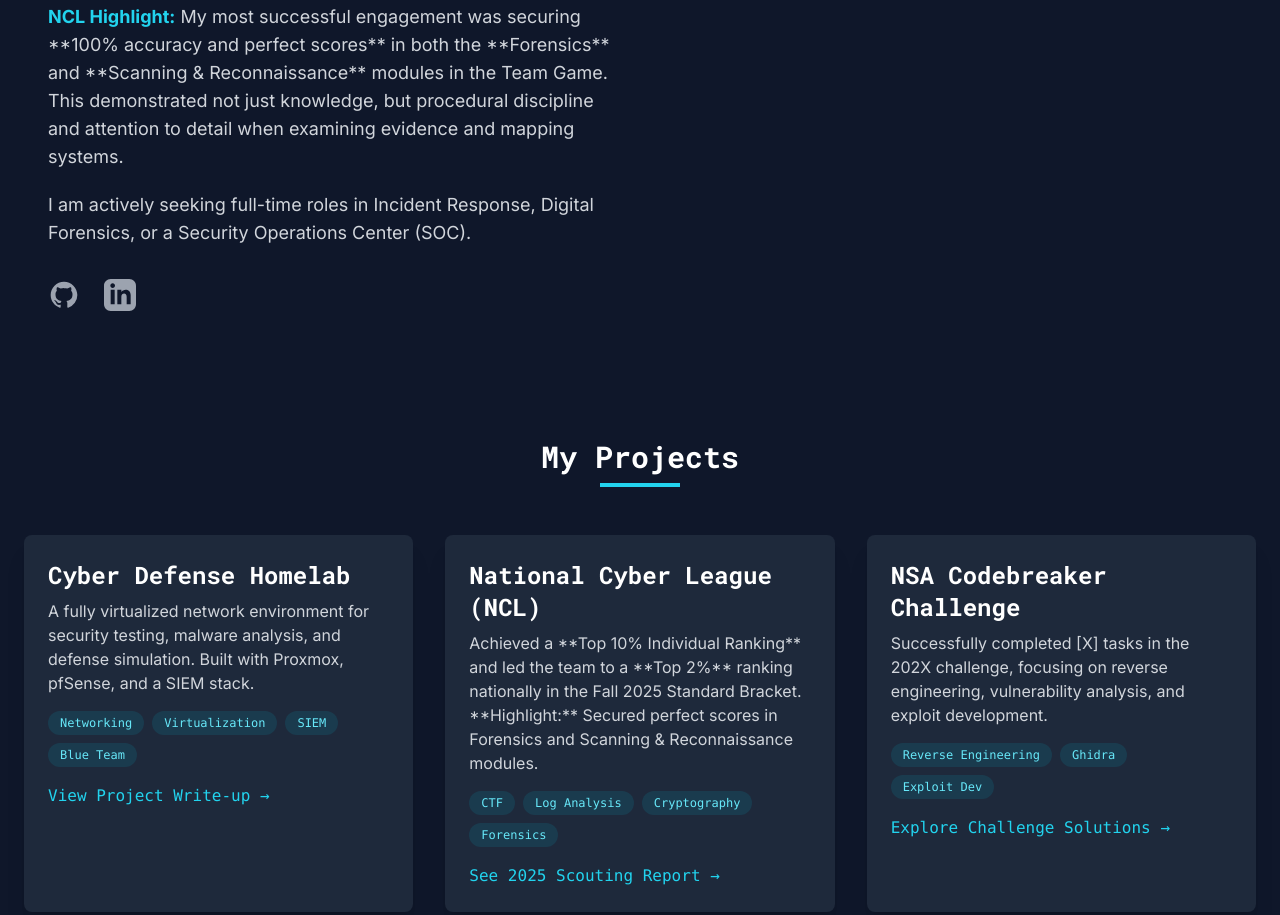
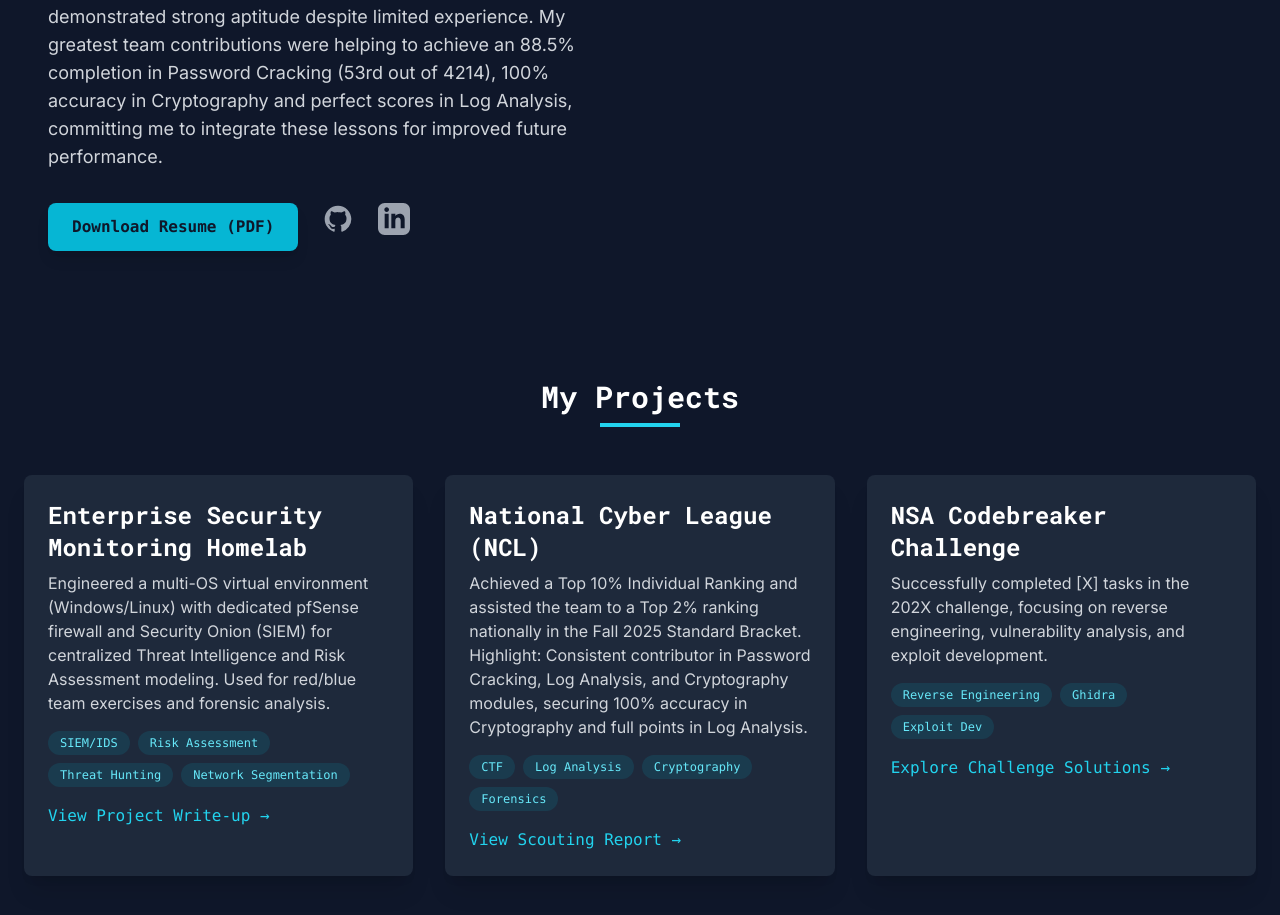
Before and after one commit to smith-bradley/cyber-portfolio, a plain HTML site: page index.html in a window 1280 px wide. Shown: the part 1081-1996 px from the top of the page. Drawn offline with nearby package versions, Linux system fonts and the light colour scheme.

Commit message:
Update index.html with resume link and project details
Added a link to download the resume in the header and updated project descriptions for clarity.

```diff
--- a/index.html
+++ b/index.html
@@ -31,6 +31,7 @@
                 <a href="#about" class="hover:text-cyan-400 transition-colors">About</a>
                 <a href="#projects" class="hover:text-cyan-400 transition-colors">Projects</a>
                 <a href="#contact" class="hover:text-cyan-400 transition-colors">Contact</a>
+                <a href="bradley_smith_resume.pdf" target="_blank" rel="noopener noreferrer" class="bg-cyan-500 text-slate-900 font-bold py-2 px-4 rounded hover:bg-cyan-400 transition-colors">View Resume</a>
             </div>
         </nav>
     </header>
@@ -54,17 +55,21 @@
                         </p>
                         <h4 class="text-lg font-bold text-cyan-400 mt-4">CTF & NCL Reflection</h4>
                         <p>
-                            I thrive on the hands-on challenges I find in my homelab and CTF competitions. The National Cyber League (NCL) competition was pivotal, forcing me to apply academic knowledge under pressure. I achieved a Top 10% placement in the Individual Competition (772nd out of 7869 competitors) (My team achieved a **Top 2% ranking (74th out of 4,214 teams)**, validating my foundational skills in analysis and collaboration.
+                            I thrive on the hands-on challenges I find in my homelab and CTF competitions. The National Cyber League (NCL) competition was a pivotal engagement, where my team achieved a Top 2% ranking (74th out of 4,214 teams), validating my foundational skills in analysis and collaboration under pressure.
                         </p>
                         <p>
-                            <strong class="text-cyan-400">NCL Highlight:</strong> My most successful engagement was securing **100% accuracy and perfect scores** in both the **Forensics** and **Scanning & Reconnaissance** modules in the Team Game. This demonstrated not just knowledge, but procedural discipline and attention to detail when examining evidence and mapping systems.
+                            <strong class="text-cyan-400">NCL Highlight:</strong> The Fall 2025 competition marked my initial major CTF. Achieving an unexpected Top 10% Individual ranking demonstrated strong aptitude despite limited experience. My greatest team contributions were helping to achieve an 88.5% completion in Password Cracking (53rd out of 4214), 100% accuracy in Cryptography and perfect scores in Log Analysis, committing me to integrate these lessons for improved future performance.
                         </p>
-                        <p>
-                            I am actively seeking full-time roles in Incident Response, Digital Forensics, or a Security Operations Center (SOC).
-                        </p>
+
                     </div>
 
-                    <div class="mt-8 flex justify-center md:justify-start space-x-6">
+                    <div class="mt-8 flex flex-col sm:flex-row justify-center md:justify-start sm:space-x-6 space-y-4 sm:space-y-0">
+
+                        <a href="bradley_smith_resume.pdf" download="bradley_smith_resume.pdf" class="bg-cyan-500 text-slate-900 font-bold font-mono py-3 px-6 rounded-lg shadow-lg hover:bg-cyan-400 transition-all duration-300 transform hover:-translate-y-0.5 w-full sm:w-auto text-center">
+                            Download Resume (PDF)
+                        </a>
+
+                        <div class="flex justify-center md:justify-start space-x-6">
                             <a href="https://github.com/smith-bradley" target="_blank" rel="noopener noreferrer" class="text-gray-400 hover:text-cyan-400 transition-colors" title="GitHub">
                                 <span class="sr-only">GitHub</span>
                                 <svg class="w-8 h-8" fill="currentColor" viewBox="0 0 24 24" aria-hidden="true">
@@ -77,6 +82,7 @@
                                     <path fill-rule="evenodd" d="M19 0h-14c-2.761 0-5 2.239-5 5v14c0 2.761 2.239 5 5 5h14c2.762 0 5-2.239 5-5v-14c0-2.761-2.238-5-5-5zm-11 19h-3v-11h3v11zm-1.5-12.268c-.966 0-1.75-.79-1.75-1.764s.784-1.764 1.75-1.764 1.75.79 1.75 1.764-.783 1.764-1.75 1.764zm13.5 12.268h-3v-5.604c0-3.368-4-3.113-4 0v5.604h-3v-11h3v1.765c1.396-2.586 7-2.777 7 2.476v6.759z" clip-rule="evenodd" />
                                 </svg>
                             </a>
+                        </div>
                     </div>
                 </div>
 
@@ -94,17 +100,17 @@
 
                 <div class="bg-slate-800 rounded-lg shadow-xl overflow-hidden project-card transition-all duration-300 transform hover:-translate-y-1">
                     <div class="p-6">
-                        <h3 class="text-2xl font-bold text-white mb-2">Cyber Defense Homelab</h3>
+                        <h3 class="text-2xl font-bold text-white mb-2">Enterprise Security Monitoring Homelab</h3>
                         <p class="mb-4">
-                            A fully virtualized network environment for security testing, malware analysis, and defense simulation. Built with Proxmox, pfSense, and a SIEM stack.
+                            Engineered a multi-OS virtual environment (Windows/Linux) with dedicated pfSense firewall and Security Onion (SIEM) for centralized Threat Intelligence and Risk Assessment modeling. Used for red/blue team exercises and forensic analysis.
                         </p>
                         <div class="flex flex-wrap gap-2 mb-4">
-                            <span class="bg-cyan-900/50 text-cyan-300 text-xs font-mono px-3 py-1 rounded-full">Networking</span>
-                            <span class="bg-cyan-900/50 text-cyan-300 text-xs font-mono px-3 py-1 rounded-full">Virtualization</span>
-                            <span class="bg-cyan-900/50 text-cyan-300 text-xs font-mono px-3 py-1 rounded-full">SIEM</span>
-                            <span class="bg-cyan-900/50 text-cyan-300 text-xs font-mono px-3 py-1 rounded-full">Blue Team</span>
+                            <span class="bg-cyan-900/50 text-cyan-300 text-xs font-mono px-3 py-1 rounded-full">SIEM/IDS</span>
+                            <span class="bg-cyan-900/50 text-cyan-300 text-xs font-mono px-3 py-1 rounded-full">Risk Assessment</span>
+                            <span class="bg-cyan-900/50 text-cyan-300 text-xs font-mono px-3 py-1 rounded-full">Threat Hunting</span>
+                            <span class="bg-cyan-900/50 text-cyan-300 text-xs font-mono px-3 py-1 rounded-full">Network Segmentation</span>
                         </div>
-                        <a href="#" class="font-mono text-cyan-400 hover:underline">View Project Write-up &rarr;</a>
+                        <a href="assets/writeups/homelab_writeup.pdf" target="_blank" rel="noopener noreferrer" class="font-mono text-cyan-400 hover:underline">View Project Write-up &rarr;</a>
                     </div>
                 </div>
 
@@ -112,7 +118,7 @@
                     <div class="p-6">
                         <h3 class="text-2xl font-bold text-white mb-2">National Cyber League (NCL)</h3>
                         <p class="mb-4">
-                            Achieved a **Top 10% Individual Ranking** and led the team to a **Top 2%** ranking nationally in the Fall 2025 Standard Bracket. **Highlight:** Secured perfect scores in Forensics and Scanning & Reconnaissance modules.
+                            Achieved a Top 10% Individual Ranking and assisted the team to a Top 2% ranking nationally in the Fall 2025 Standard Bracket. Highlight: Consistent contributor in Password Cracking, Log Analysis, and Cryptography modules, securing 100% accuracy in Cryptography and full points in Log Analysis.
                         </p>
                         <div class="flex flex-wrap gap-2 mb-4">
                             <span class="bg-cyan-900/50 text-cyan-300 text-xs font-mono px-3 py-1 rounded-full">CTF</span>
@@ -120,7 +126,7 @@
                             <span class="bg-cyan-900/50 text-cyan-300 text-xs font-mono px-3 py-1 rounded-full">Cryptography</span>
                             <span class="bg-cyan-900/50 text-cyan-300 text-xs font-mono px-3 py-1 rounded-full">Forensics</span>
                         </div>
-                        <a href="#" class="font-mono text-cyan-400 hover:underline">See 2025 Scouting Report &rarr;</a>
+                        <a href="assets/writeups/ncl_scouting_report.pdf" target="_blank" rel="noopener noreferrer" class="font-mono text-cyan-400 hover:underline">View Scouting Report &rarr;</a>
                     </div>
                 </div>
 
@@ -135,7 +141,7 @@
                             <span class="bg-cyan-900/50 text-cyan-300 text-xs font-mono px-3 py-1 rounded-full">Ghidra</span>
                             <span class="bg-cyan-900/50 text-cyan-300 text-xs font-mono px-3 py-1 rounded-full">Exploit Dev</span>
                         </div>
-                        <a href="#" class="font-mono text-cyan-400 hover:underline">Explore Challenge Solutions &rarr;</a>
+                        <a href="assets/writeups/nsa_codebreaker_writeup.pdf" target="_blank" rel="noopener noreferrer" class="font-mono text-cyan-400 hover:underline">Explore Challenge Solutions &rarr;</a>
                     </div>
                 </div>
 
```
Lines whose indentation alone changed are shown as unchanged.
